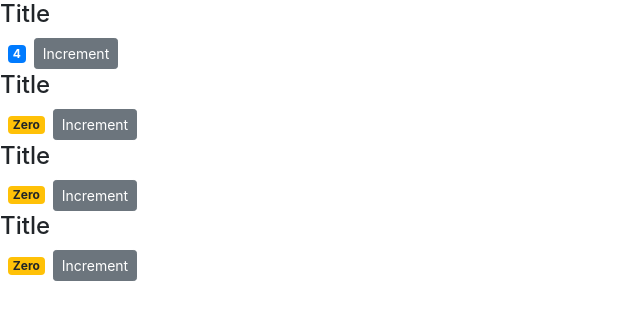
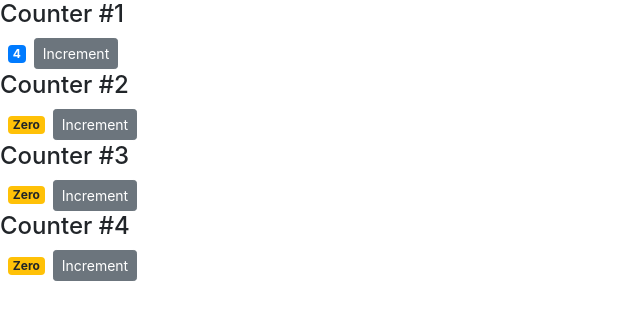
Before and after one commit to hocyadav/react_counter_app, a React (Create React App) app: page / in a window 1280 px wide. Shown: the top 320 px of the page, without its empty margins (0-640 px from the left). Built offline with nearby package versions, Linux system fonts and the light colour scheme.

Commit message:
sending dynamic value

```diff
--- a/src/compnents/counters.jsx
+++ b/src/compnents/counters.jsx
@@ -15,7 +15,7 @@ class Counters extends Component {
         <div>
            { this.state.counters.map(count =>
            <Counter key={count.id} value={count.value} selected={true}>
-               <h4>Title</h4>
+               <h4>Counter #{count.id}</h4>
             </Counter>
            )}
         </div>
```
